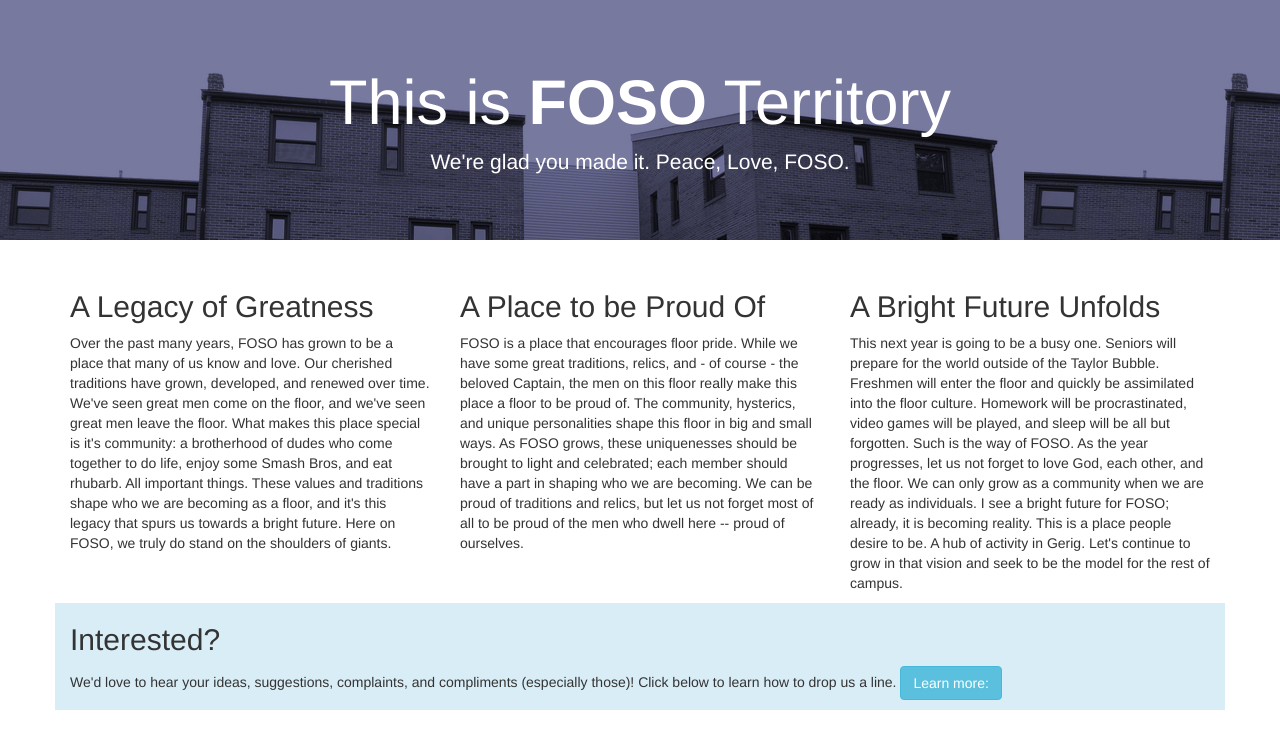
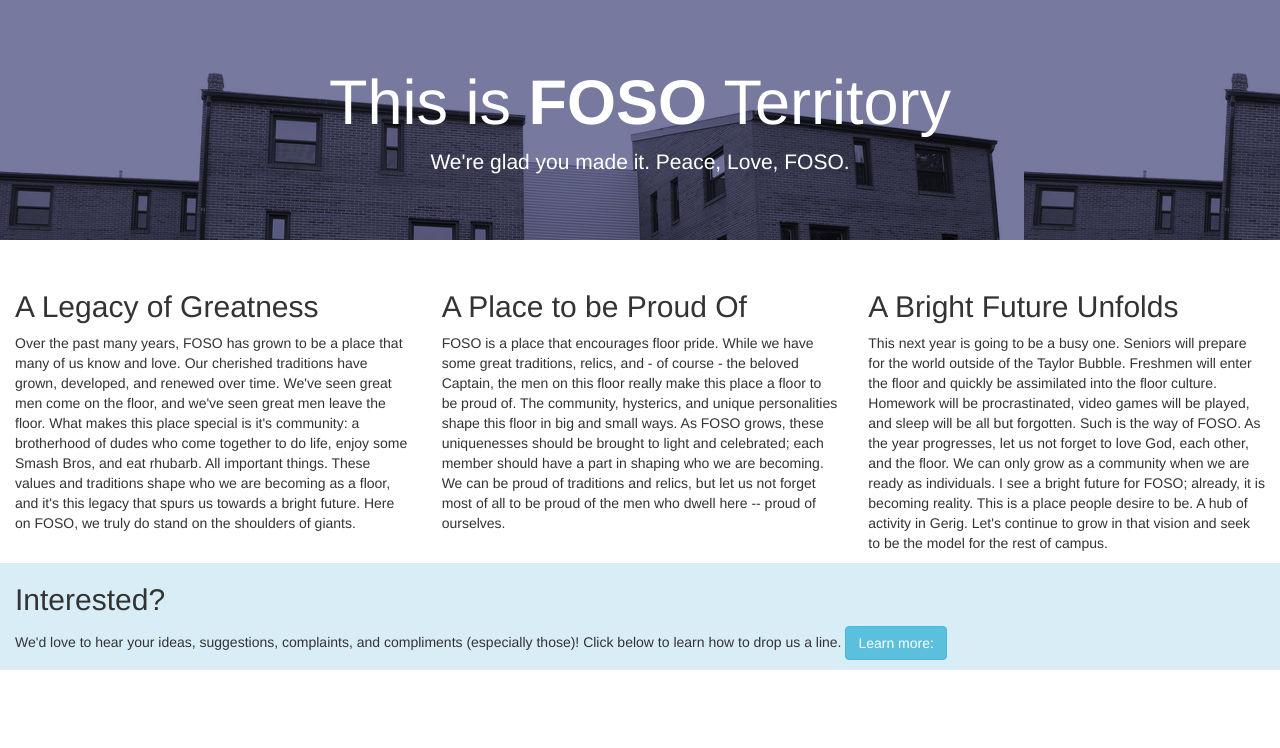
Before and after one commit to david-fletcher/foso-server-things, a plain HTML site: page index.html in a window 1280 px wide. Drawn offline with nearby package versions, Linux system fonts and the light colour scheme.

Commit message:
padding!

```diff
--- a/index.html
+++ b/index.html
@@ -12,6 +12,9 @@
 			.text-white {
 				color: white;
 			}
+			.container-fluid {
+				padding 60px 50px;
+			}
 		</style>
 	</head>
 
@@ -21,7 +24,7 @@
 			<p>We're glad you made it. Peace, Love, FOSO.</p>
 		</div>
 
-		<div class="container">
+		<div class="container-fluid">
 			<div class="row">
 				<div class="col-sm-4">
 					<h2>A Legacy of Greatness</h2>
@@ -38,7 +41,7 @@
 			</div>
 		</div>
 
-		<div class="container bg-info">
+		<div class="container-fluid bg-info">
 			<h2>Interested?</h2>
 			<p> We'd love to hear your ideas, suggestions, complaints, and compliments (especially those)! Click below to learn how to drop us a line.
 				<button type="button" class="btn btn-info btn-small">Learn more:</button>
```
